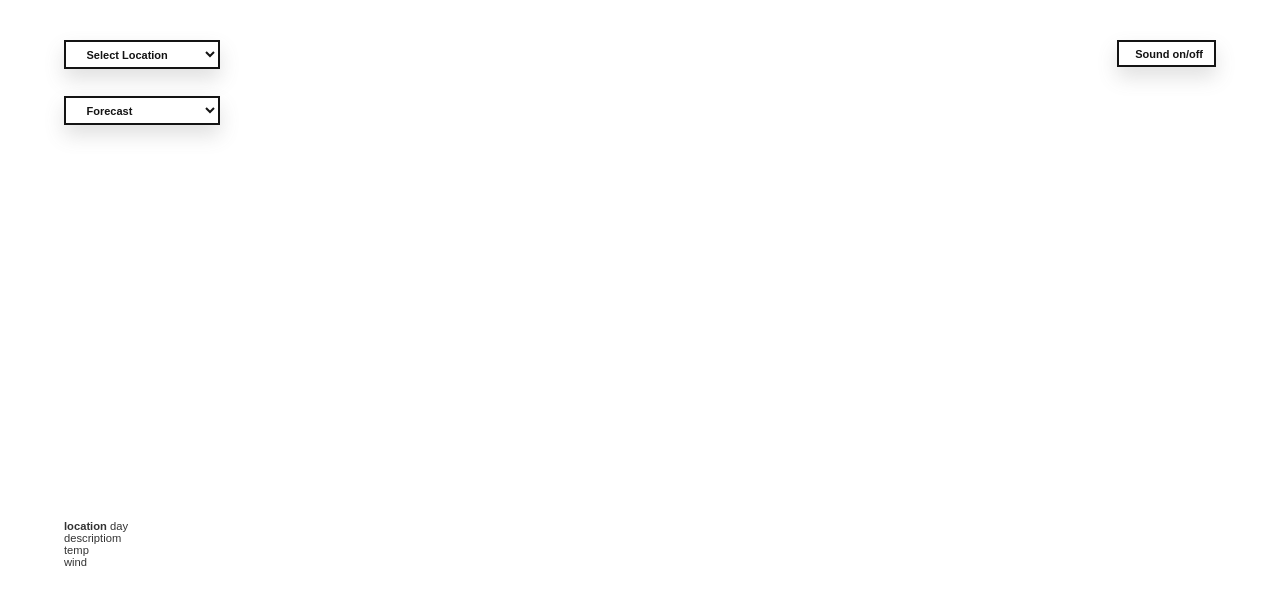
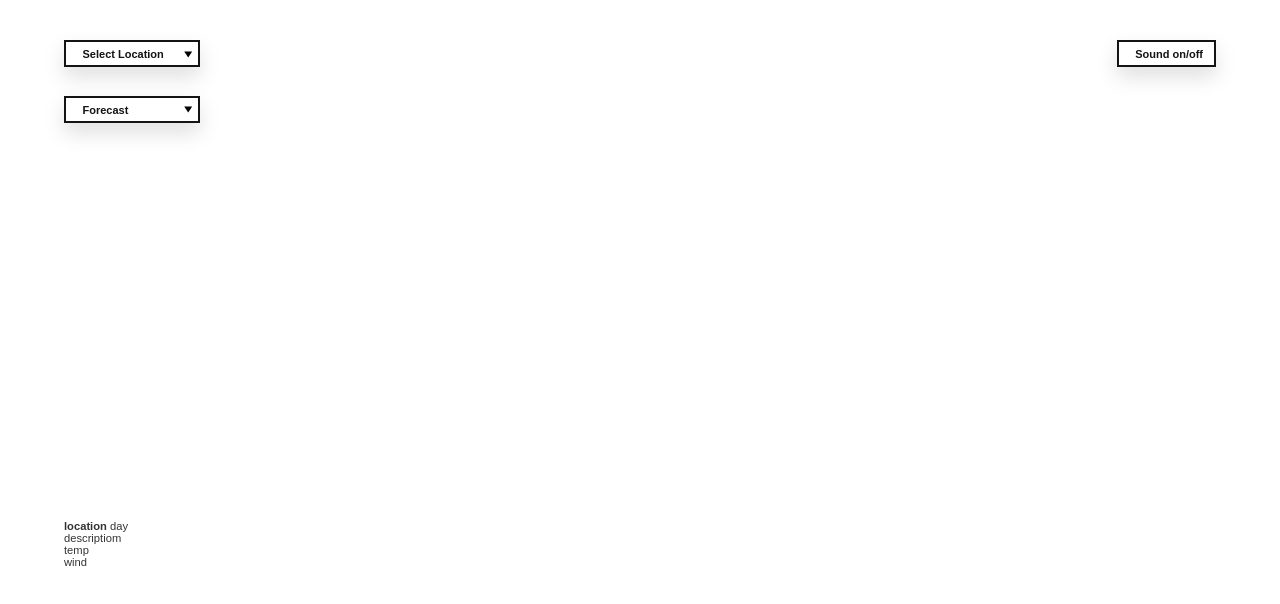
Before and after one commit to thisSource/pixelWeather, a website: page public/index.html in a window 1280 px wide. Drawn offline with Linux system fonts and the light colour scheme; no server answers.

Commit message:
update css

```diff
--- a/public/index.html
+++ b/public/index.html
@@ -14,9 +14,8 @@
         <option value="mylocation">My location</option>
         <!-- <option value="karlshamn">Karlshamn</option> -->
         <option value="stockholm">Stockholm</option>
-
       </select>
-
+      <span class="custom-arrowLocation"></span>
     </div>
 
     <div id="textOverlayForcast">
@@ -26,7 +25,6 @@
           <option label="Current weather" value="today">Current weather</option>
           <option label="Tomorrow" value="tomorrowAt12">Tomorrow</option>
           <option label="Day after Tomorrow" value="dayaftertomorrowAt12">Day after Tomorrow</option>
-
         </select>
         <span class="custom-arrow"></span>
       </div>
--- a/public/style.css
+++ b/public/style.css
@@ -30,6 +30,63 @@ select{
   background: rgba(255,255,255,0.5);
   color: rgba(20,20,20,1);
   border: 2px solid rgba(20,20,20,1);
+  appearance: none;
+}
+
+.custom-arrowLocation{
+  position: absolute;
+  top: 0;
+  right: 0;
+  display: block;
+  background: rgba(100,100,100,0);
+  height: 100%;
+  width: 1em;
+  pointer-events: none;
+}
+
+.custom-arrowLocation::before,
+.custom-arrowLocation::after{
+  content: '';
+  position: absolute;
+  width: 0;
+  height: 0;
+  left: 10%;
+  transform: translate(-10%, -40%);
+}
+
+.custom-arrowLocation::after{
+  border-left: 0.3em solid transparent;
+  border-right: 0.3em solid transparent;
+  border-top: 0.4em solid black;
+  top: 50%;
+}
+
+.custom-arrow {
+  position: absolute;
+  top: 0;
+  right: 0;
+  display: block;
+  background: rgba(100,100,100,0);
+  height: 100%;
+  width: 1em;
+  pointer-events: none;
+}
+
+.custom-arrow::before,
+.custom-arrow::after{
+  content: '';
+  position: absolute;
+  width: 0;
+  height: 0;
+  left: 10%;
+  transform: translate(-10%, -40%);
+}
+
+.custom-arrow::after{
+  border-left: 0.3em solid transparent;
+  border-right: 0.3em solid transparent;
+  border-top: 0.4em solid black;
+  top: 30%;
 }
 
 
```
